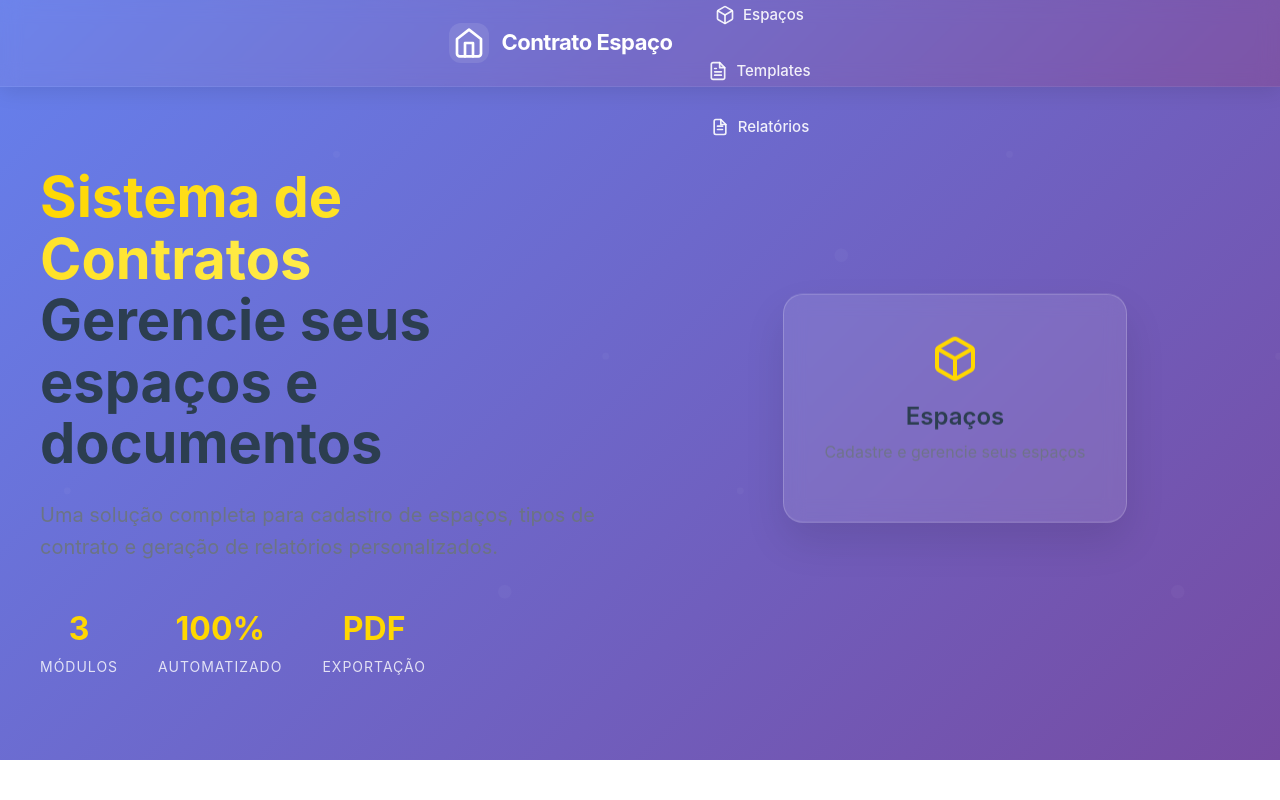
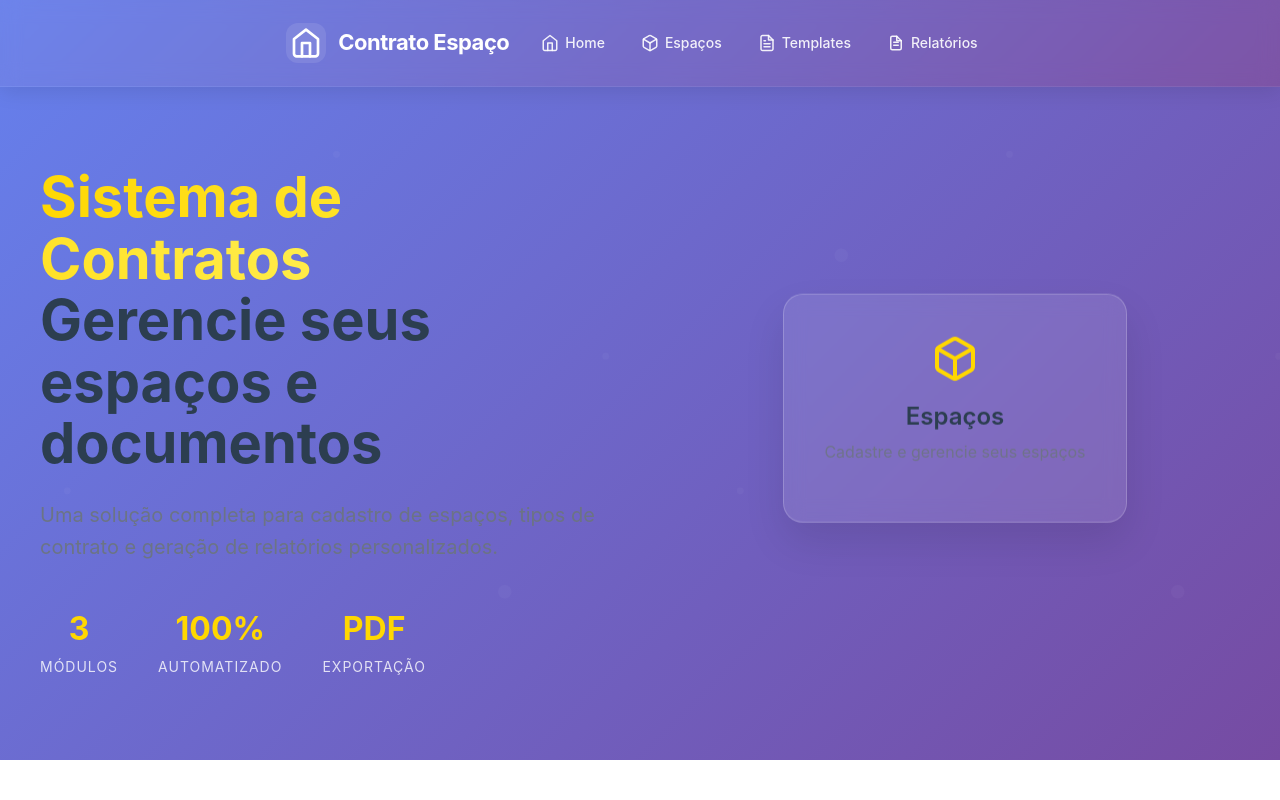
Before and after one commit to LeduarAraujo/ang-contrato-espaco, an Angular app: page / in a window 1280 px wide. Shown: the top 800 px of the page. Built offline with nearby package versions, Linux system fonts and the light colour scheme.

Commit message:
Ajuste da navbar para ficar na horizontal e nao na vertical, inclusao de css especifico para mobile.

```diff
--- /dev/null
+++ b/src/app/layout/navbar/navbar-fix.scss
@@ -0,0 +1,60 @@
+/* Fix específico para garantir que a navbar seja horizontal */
+
+/* Forçar layout horizontal em todas as telas maiores que 768px */
+@media (min-width: 769px) {
+  .navbar .navbar-menu .navbar-nav {
+    display: flex !important;
+    flex-direction: row !important;
+    align-items: center !important;
+    flex-wrap: nowrap !important;
+    gap: 4px !important;
+  }
+
+  .navbar .navbar-menu .navbar-nav .nav-item {
+    display: inline-block !important;
+    flex-shrink: 0 !important;
+    width: auto !important;
+  }
+
+  .navbar .navbar-menu .navbar-nav .nav-item .nav-link {
+    display: flex !important;
+    flex-direction: row !important;
+    align-items: center !important;
+    width: auto !important;
+    padding: 10px 16px !important;
+  }
+}
+
+/* Garantir que em mobile use coluna */
+@media (max-width: 768px) {
+  .navbar .navbar-menu .navbar-nav {
+    flex-direction: column !important;
+    position: fixed !important;
+    top: 70px !important;
+    left: 0 !important;
+    right: 0 !important;
+    background: linear-gradient(135deg, #667eea 0%, #764ba2 100%) !important;
+    padding: 20px !important;
+    transform: translateX(-100%) !important;
+    opacity: 0 !important;
+    visibility: hidden !important;
+  }
+
+  .navbar .navbar-menu.active .navbar-nav {
+    transform: translateX(0) !important;
+    opacity: 1 !important;
+    visibility: visible !important;
+  }
+
+  .navbar .navbar-menu .navbar-nav .nav-item {
+    width: 100% !important;
+    display: block !important;
+  }
+
+  .navbar .navbar-menu .navbar-nav .nav-item .nav-link {
+    width: 100% !important;
+    justify-content: center !important;
+    padding: 16px 20px !important;
+    margin: 4px 0 !important;
+  }
+}
--- a/src/app/layout/navbar/navbar.html
+++ b/src/app/layout/navbar/navbar.html
@@ -18,7 +18,7 @@
       <ul class="navbar-nav">
         <li class="nav-item">
           <a routerLink="/home" routerLinkActive="active" [routerLinkActiveOptions]="{exact: true}" class="nav-link">
-            <svg width="20" height="20" viewBox="0 0 24 24" fill="none" xmlns="http://www.w3.org/2000/svg">
+            <svg viewBox="0 0 24 24" fill="none" xmlns="http://www.w3.org/2000/svg">
               <path d="M3 9L12 2L21 9V20C21 20.5304 20.7893 21.0391 20.4142 21.4142C20.0391 21.7893 19.5304 22 19 22H5C4.46957 22 3.96086 21.7893 3.58579 21.4142C3.21071 21.0391 3 20.5304 3 20V9Z" stroke="currentColor" stroke-width="2" stroke-linecap="round" stroke-linejoin="round"/>
               <path d="M9 22V12H15V22" stroke="currentColor" stroke-width="2" stroke-linecap="round" stroke-linejoin="round"/>
             </svg>
@@ -27,7 +27,7 @@
         </li>
         <li class="nav-item">
           <a routerLink="/cadastro-espaco" routerLinkActive="active" class="nav-link">
-            <svg width="20" height="20" viewBox="0 0 24 24" fill="none" xmlns="http://www.w3.org/2000/svg">
+            <svg viewBox="0 0 24 24" fill="none" xmlns="http://www.w3.org/2000/svg">
               <path d="M21 16V8C20.9996 7.64927 20.9071 7.30481 20.7315 7.00116C20.556 6.69751 20.3037 6.44536 20 6.27L13 2.27C12.696 2.09446 12.3511 2.00205 12 2.00205C11.6489 2.00205 11.304 2.09446 11 2.27L4 6.27C3.69626 6.44536 3.44398 6.69751 3.26846 7.00116C3.09294 7.30481 3.00036 7.64927 3 8V16C3.00036 16.3507 3.09294 16.6952 3.26846 16.9988C3.44398 17.3025 3.69626 17.5546 4 17.73L11 21.73C11.304 21.9055 11.6489 21.9979 12 21.9979C12.3511 21.9979 12.696 21.9055 13 21.73L20 17.73C20.3037 17.5546 20.556 17.3025 20.7315 16.9988C20.9071 16.6952 20.9996 16.3507 21 16Z" stroke="currentColor" stroke-width="2" stroke-linecap="round" stroke-linejoin="round"/>
               <path d="M3.27 6.96L12 12.01L20.73 6.96" stroke="currentColor" stroke-width="2" stroke-linecap="round" stroke-linejoin="round"/>
               <path d="M12 22.08V12" stroke="currentColor" stroke-width="2" stroke-linecap="round" stroke-linejoin="round"/>
@@ -37,7 +37,7 @@
         </li>
         <li class="nav-item">
           <a routerLink="/cadastro-tipo-contrato" routerLinkActive="active" class="nav-link">
-            <svg width="20" height="20" viewBox="0 0 24 24" fill="none" xmlns="http://www.w3.org/2000/svg">
+            <svg viewBox="0 0 24 24" fill="none" xmlns="http://www.w3.org/2000/svg">
               <path d="M14 2H6C5.46957 2 4.96086 2.21071 4.58579 2.58579C4.21071 2.96086 4 3.46957 4 4V20C4 20.5304 4.21071 21.0391 4.58579 21.4142C4.96086 21.7893 5.46957 22 6 22H18C18.5304 22 19.0391 21.7893 19.4142 21.4142C19.7893 21.0391 20 20.5304 20 20V8L14 2Z" stroke="currentColor" stroke-width="2" stroke-linecap="round" stroke-linejoin="round"/>
               <path d="M14 2V8H20" stroke="currentColor" stroke-width="2" stroke-linecap="round" stroke-linejoin="round"/>
               <path d="M16 13H8" stroke="currentColor" stroke-width="2" stroke-linecap="round" stroke-linejoin="round"/>
@@ -49,7 +49,7 @@
         </li>
         <li class="nav-item">
           <a routerLink="/gerar-relatorio" routerLinkActive="active" class="nav-link">
-            <svg width="20" height="20" viewBox="0 0 24 24" fill="none" xmlns="http://www.w3.org/2000/svg">
+            <svg viewBox="0 0 24 24" fill="none" xmlns="http://www.w3.org/2000/svg">
               <path d="M9 11H15" stroke="currentColor" stroke-width="2" stroke-linecap="round" stroke-linejoin="round"/>
               <path d="M9 15H15" stroke="currentColor" stroke-width="2" stroke-linecap="round" stroke-linejoin="round"/>
               <path d="M17 21H7C5.89543 21 5 20.1046 5 19V5C5 3.89543 5.89543 3 7 3H12.5858C12.851 3 13.1054 3.10536 13.2929 3.29289L18.7071 8.70711C18.8946 8.89464 19 9.149 19 9.41421V19C19 20.1046 18.1046 21 17 21Z" stroke="currentColor" stroke-width="2" stroke-linecap="round" stroke-linejoin="round"/>
--- a/src/app/layout/navbar/navbar.scss
+++ b/src/app/layout/navbar/navbar.scss
@@ -4,8 +4,22 @@
   position: sticky;
   top: 0;
   z-index: 1000;
+  -webkit-backdrop-filter: blur(10px);
   backdrop-filter: blur(10px);
   border-bottom: 1px solid rgba(255, 255, 255, 0.1);
+}
+
+// Forçar layout horizontal para a navbar
+.navbar .navbar-nav {
+  display: flex !important;
+  flex-direction: row !important;
+  align-items: center !important;
+  flex-wrap: nowrap !important;
+}
+
+.navbar .nav-item {
+  display: inline-block !important;
+  flex-shrink: 0 !important;
 }
 
 .navbar-container {
@@ -72,42 +86,51 @@
 .navbar-nav {
   display: flex;
   align-items: center;
-  gap: 8px;
+  gap: 4px; // Reduzir gap para economizar espaço
   list-style: none;
   margin: 0;
   padding: 0;
   transition: all 0.3s ease;
+  flex-wrap: nowrap; // Garantir que não quebre linha
+  white-space: nowrap; // Evitar quebra de texto
+  flex-direction: row; // Forçar direção horizontal
 
   @media (max-width: 768px) {
-    position: fixed;
+    position: fixed !important;
     top: 70px;
     left: 0;
     right: 0;
     background: linear-gradient(135deg, #667eea 0%, #764ba2 100%);
-    flex-direction: column;
+    flex-direction: column !important; // Apenas em mobile usar coluna
     padding: 20px;
     transform: translateX(-100%);
     opacity: 0;
     visibility: hidden;
     box-shadow: 0 8px 32px rgba(0, 0, 0, 0.1);
-    backdrop-filter: blur(10px);
+    -webkit-backdrop-filter: blur(10px);
+  backdrop-filter: blur(10px);
+    flex-wrap: wrap; // Permitir quebra em mobile
   }
 }
 
 .nav-item {
+  display: inline-block; // Garantir que os itens fiquem lado a lado
+  flex-shrink: 0; // Evitar que encolham
+
   .nav-link {
     display: flex;
     align-items: center;
-    gap: 8px;
-    padding: 12px 20px;
+    gap: 6px; // Reduzir gap entre ícone e texto
+    padding: 10px 16px; // Reduzir padding para economizar espaço
     color: rgba(255, 255, 255, 0.9);
     text-decoration: none;
     font-weight: 500;
-    font-size: 15px;
-    border-radius: 12px;
+    font-size: 14px; // Reduzir tamanho da fonte
+    border-radius: 10px;
     transition: all 0.3s ease;
     position: relative;
     overflow: hidden;
+    white-space: nowrap; // Evitar quebra de texto
 
     &::before {
       content: '';
@@ -151,6 +174,9 @@
 
     svg {
       transition: transform 0.3s ease;
+      width: 18px; // Reduzir tamanho dos ícones
+      height: 18px;
+      flex-shrink: 0; // Evitar que o ícone encolha
     }
 
     &:hover svg {
@@ -158,7 +184,7 @@
     }
 
     @media (max-width: 768px) {
-      width: 100%;
+      width: 100% !important;
       justify-content: center;
       padding: 16px 20px;
       margin: 4px 0;
@@ -243,8 +269,22 @@
   right: 0;
   bottom: 0;
   background: rgba(255, 255, 255, 0.05);
+  -webkit-backdrop-filter: blur(10px);
   backdrop-filter: blur(10px);
   z-index: -1;
+}
+
+// Garantir que os itens fiquem horizontais em telas maiores
+@media (min-width: 769px) {
+  .navbar-nav {
+    flex-direction: row !important; // Forçar horizontal
+    display: flex !important;
+    align-items: center !important;
+  }
+
+  .nav-item {
+    display: inline-block !important;
+  }
 }
 
 // Responsividade aprimorada
@@ -255,6 +295,31 @@
 
   .brand-text {
     font-size: 20px;
+  }
+
+  .navbar-nav {
+    gap: 2px; // Reduzir ainda mais o gap em telas médias
+  }
+
+  .nav-item .nav-link {
+    padding: 8px 12px; // Reduzir padding em telas médias
+    font-size: 13px; // Reduzir fonte em telas médias
+  }
+}
+
+@media (max-width: 900px) {
+  .navbar-nav {
+    gap: 1px; // Gap mínimo
+  }
+
+  .nav-item .nav-link {
+    padding: 8px 10px; // Padding mínimo
+    font-size: 12px; // Fonte menor
+  }
+
+  .nav-item .nav-link svg {
+    width: 16px; // Ícones menores
+    height: 16px;
   }
 }
 
@@ -274,6 +339,18 @@
   }
 }
 
+@media (max-width: 600px) {
+  .nav-item .nav-link {
+    padding: 8px 8px; // Padding ainda menor
+    font-size: 11px; // Fonte muito pequena
+  }
+
+  .nav-item .nav-link svg {
+    width: 14px; // Ícones muito pequenos
+    height: 14px;
+  }
+}
+
 @media (max-width: 480px) {
   .navbar-container {
     padding: 0 12px;
@@ -282,4 +359,14 @@
   .brand-text {
     display: none;
   }
+
+  .nav-item .nav-link {
+    padding: 6px 6px; // Padding mínimo
+    font-size: 10px; // Fonte mínima
+  }
+
+  .nav-item .nav-link svg {
+    width: 12px; // Ícones mínimos
+    height: 12px;
+  }
 }
--- a/src/app/layout/navbar/navbar.ts
+++ b/src/app/layout/navbar/navbar.ts
@@ -6,7 +6,7 @@ import { CommonModule } from '@angular/common';
   selector: 'app-navbar',
   imports: [RouterModule, CommonModule],
   templateUrl: './navbar.html',
-  styleUrl: './navbar.scss'
+  styleUrls: ['./navbar.scss', './navbar-fix.scss']
 })
 export class Navbar {
   menuOpen = signal<boolean>(false);
```
